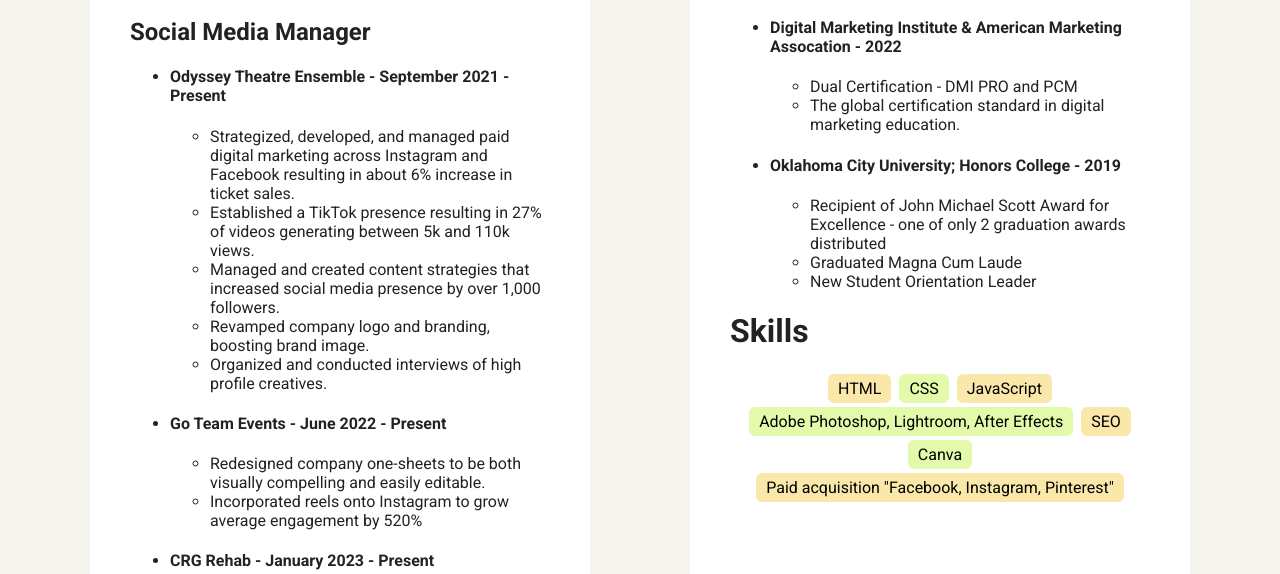
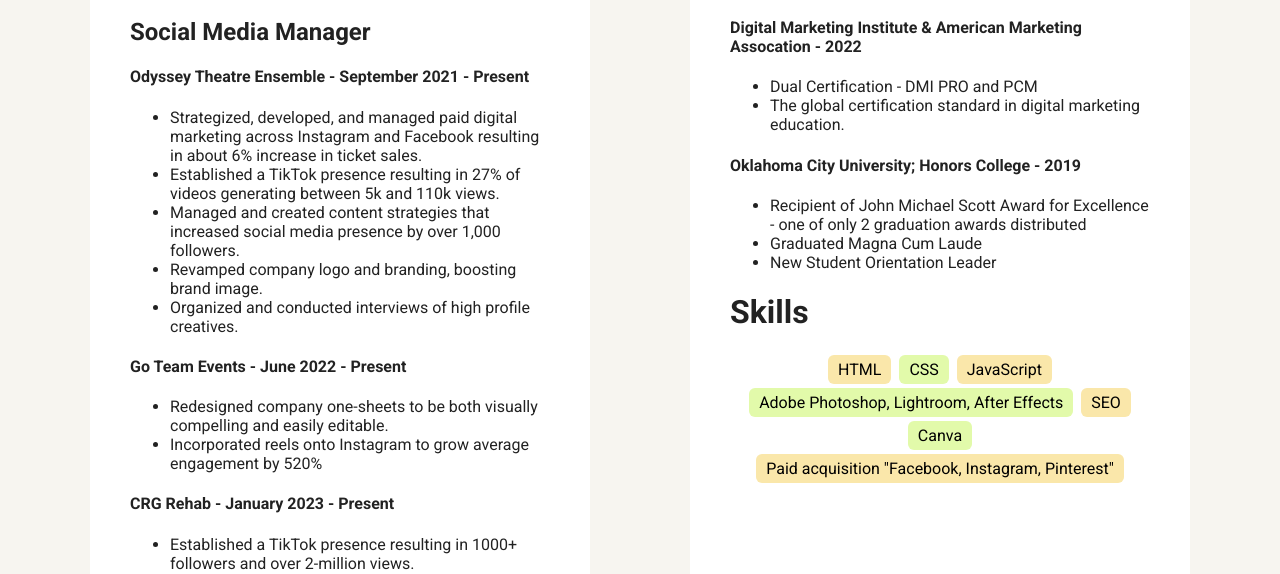
Before and after one commit to katyyates/treehouse-project1, a plain HTML site: page resume.html in a window 1280 px wide. Shown: the part 627-1201 px from the top of the page. Drawn offline with Linux system fonts and the light colour scheme; a web font is replaced by a local one.

Commit message:
Everything

```diff
--- a/resume.html
+++ b/resume.html
@@ -1,24 +1,32 @@
-<!doctype html>
+<!DOCTYPE html>
 <html lang="en">
   <head>
-  <meta charset="utf-8">
+    <meta charset="utf-8" />
     <title>Katy Yates's Resume</title>
-  <meta name="viewport" content="width=device-width, initial-scale=1.0">
-  <link rel="stylesheet" href="styles.css">
-  <link href="https://fonts.googleapis.com/css?family=Muli%7CRoboto:400,300,500,700,900" rel="stylesheet"></head>
+    <meta name="viewport" content="width=device-width, initial-scale=1.0" />
+    <link rel="stylesheet" href="styles.css" />
+    <link
+      href="https://fonts.googleapis.com/css?family=Muli%7CRoboto:400,300,500,700,900"
+      rel="stylesheet"
+    />
+  </head>
   <body>
-
     <div class="main-nav">
       <ul class="nav">
         <li class="name">Katy Yates</li>
-          <li><a href="/Users/katyy/coding/treehouse-project1/index.html">Home</a></li>
+        <li>
+          <a href="/Users/katyy/coding/treehouse-project1/index.html">Home</a>
+        </li>
         <li><a href="#">Resume</a></li>
       </ul>
     </div>
 
-
     <header>
-        <img src="images/katy-profile.png" alt="Picture of Katy Yates" class="profile-image">
+      <img
+        src="images/katy-profile.png"
+        alt="Picture of Katy Yates"
+        class="profile-image"
+      />
       <h1 class="resume">RESUME</h1>
     </header>
 
@@ -26,45 +34,67 @@
       <div class="card">
         <h1>Professional Experience</h1>
         <h2>Social Media Manager</h2>
+        <h4>Odyssey Theatre Ensemble - September 2021 - Present</h4>
         <ul>
-            <li><h4>Odyssey Theatre Ensemble - September 2021 - Present</h4></li>
-            <ul>
-                <li>Strategized, developed, and managed paid digital marketing across Instagram and Facebook resulting in about 6% increase in ticket sales.</li>
-                <li>Established a TikTok presence resulting in 27% of videos generating between 5k and 110k views.</li>
-                <li>Managed and created content strategies that increased social media presence by over 1,000 followers.</li>
+          <li>
+            Strategized, developed, and managed paid digital marketing across
+            Instagram and Facebook resulting in about 6% increase in ticket
+            sales.
+          </li>
+          <li>
+            Established a TikTok presence resulting in 27% of videos generating
+            between 5k and 110k views.
+          </li>
+          <li>
+            Managed and created content strategies that increased social media
+            presence by over 1,000 followers.
+          </li>
           <li>Revamped company logo and branding, boosting brand image.</li>
           <li>Organized and conducted interviews of high profile creatives.</li>
         </ul>
-            <li><h4>Go Team Events - June 2022 - Present</h4></li>
+        <h4>Go Team Events - June 2022 - Present</h4>
         <ul>
-                <li>Redesigned company one-sheets to be both visually compelling and easily editable.</li>
-                <li>Incorporated reels onto Instagram to grow average engagement by 520%</li>
+          <li>
+            Redesigned company one-sheets to be both visually compelling and
+            easily editable.
+          </li>
+          <li>
+            Incorporated reels onto Instagram to grow average engagement by 520%
+          </li>
         </ul>
-            <li><h4>CRG Rehab - January 2023 - Present</h4></li>
+        <h4>CRG Rehab - January 2023 - Present</h4>
         <ul>
-                <li>Established a TikTok presence resulting in 1000+ followers and over 2-million views.</li>
-                <li>Developed comprehensive marketing strategies across multiple channels to increase outreach for open positions in the company.</li>
+          <li>
+            Established a TikTok presence resulting in 1000+ followers and over
+            2-million views.
+          </li>
+          <li>
+            Developed comprehensive marketing strategies across multiple
+            channels to increase outreach for open positions in the company.
+          </li>
           <li>Coordinated video production with all 30 company locations.</li>
-            </ul>
         </ul>
       </div>
 
       <div class="card">
-
-
         <h1>Education</h1>
-        <ul>
-          <li><h4>Digital Marketing Institute &amp; American Marketing Assocation - 2022</h4></li>
+        <h4>
+          Digital Marketing Institute &amp; American Marketing Assocation - 2022
+        </h4>
         <ul>
           <li>Dual Certification - DMI PRO and PCM</li>
-              <li>The global certification standard in digital marketing education.</li>
+          <li>
+            The global certification standard in digital marketing education.
+          </li>
         </ul>
-          <li><h4>Oklahoma City University; Honors College - 2019</h4></li>
+        <h4>Oklahoma City University; Honors College - 2019</h4>
         <ul>
-              <li>Recipient of John Michael Scott Award for Excellence - one of only 2 graduation awards distributed</li>
+          <li>
+            Recipient of John Michael Scott Award for Excellence - one of only 2
+            graduation awards distributed
+          </li>
           <li>Graduated Magna Cum Laude</li>
           <li>New Student Orientation Leader</li>
-          </ul>
         </ul>
 
         <h1>Skills</h1>
@@ -78,12 +108,21 @@
           <li>Paid acquisition "Facebook, Instagram, Pinterest"</li>
         </ul>
       </div>
-
     </main>
     <footer>
       <ul>
-          <li><a href="https://www.linkedin.com/in/katy-yates-66327a193" class="social linkedin">LinkedIn</a></li>
-          <li><a href="https://github.com/katyyates" class="social github">Github</a></li>
+        <li>
+          <a
+            href="https://www.linkedin.com/in/katy-yates-66327a193"
+            class="social linkedin"
+            >LinkedIn</a
+          >
+        </li>
+        <li>
+          <a href="https://github.com/katyyates" class="social github"
+            >Github</a
+          >
+        </li>
       </ul>
       <p class="copyright">Copyright 2015, Katy</p>
     </footer>
--- a/styles.css
+++ b/styles.css
@@ -7,7 +7,7 @@ body {
   margin: 0;
   padding: 0;
   text-align: center;
-  font-family: 'Roboto', sans-serif;
+  font-family: "Roboto", sans-serif;
   color: #222;
   background: #f7f5f0;
 }
@@ -49,15 +49,15 @@ a:hover {
   padding: 5px 10px 10px 10px;
 }
 .nav a {
-  transition: all .5s;
+  transition: all 0.5s;
 }
 .nav a:hover {
-  color: white
+  color: white;
 }
 
 header {
   text-align: center;
-  background: url('images/katybackgroundpic.png') no-repeat top center ;
+  background: url("images/katybackgroundpic.png") no-repeat top center;
   background-size: cover;
   overflow: hidden;
   padding-top: 60px;
@@ -71,7 +71,7 @@ header .profile-image {
   height: 150px;
   border-radius: 50%;
   border: 3px solid white;
-  transition: all .5s;
+  transition: all 0.5s;
 }
 header .profile-image:hover {
   transform: scale(1.2) rotate(5deg);
@@ -96,7 +96,7 @@ header .profile-image:hover {
   background: #fff;
   border-bottom: 4px solid #ccc;
   border-radius: 6px;
-  transition: all .5s;
+  transition: all 0.5s;
 }
 .card:hover {
   border-color: #ff99ff;
@@ -128,7 +128,7 @@ footer {
 
 footer .copyright {
   top: -8px;
-  font-size: .75em;
+  font-size: 0.75em;
 }
 
 footer ul {
@@ -148,8 +148,8 @@ a.social {
   width: 30px;
   height: 30px;
   background-size: 30px 30px;
-  opacity: .4;
-  transition: all .5s;
+  opacity: 0.4;
+  transition: all 0.5s;
 }
 a.linkedin {
   background-image: url(images/linkedin.svg);
@@ -166,9 +166,8 @@ a.social:hover {
 
 /* Styles for larger screens */
 @media screen and (min-width: 720px) {
-
   .flex {
-      display: -ms-flexbox;      /* TWEENER - IE 10 */
+    display: -ms-flexbox; /* TWEENER - IE 10 */
     display: flex;
     max-width: 1200px;
     -ms-flex-pack: distribute;
@@ -184,7 +183,6 @@ a.social:hover {
     max-width: 1200px;
     padding: 0 30px;
   }
-
 
   main {
     padding-top: 20px;
@@ -202,8 +200,7 @@ a.social:hover {
 
   .resume {
     font-size: 5em;
-    color:#fff;
+    color: #fff;
     text-shadow: 2px 2px 4px #222;
   }
-
 }
```
Lines whose indentation alone changed are shown as unchanged.
